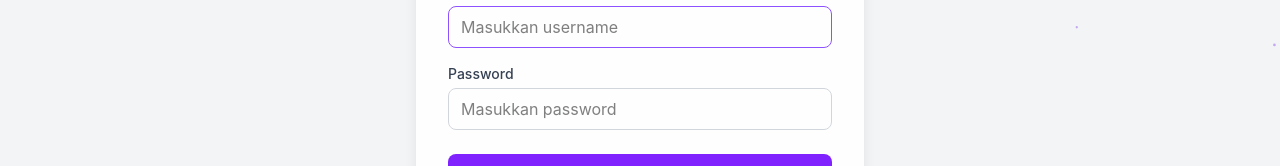
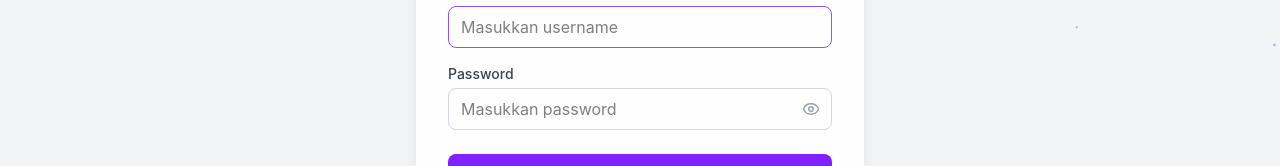
Before and after one commit to muelava/ntt-tech-fe, a React (Vite) app: page /login in a window 1280 px wide. Shown: the part 320-486 px from the top of the page. Built offline with nearby package versions, Linux system fonts and the light colour scheme.

Commit message:
bug-fix: Add a `PasswordInput` component with visibility toggle and refactor product detail page to use a modal for editing.

```diff
--- /dev/null
+++ b/src/components/atoms/PasswordInput.tsx
@@ -0,0 +1,22 @@
+import { useState, type InputHTMLAttributes } from "react";
+import { Eye, EyeOff } from "lucide-react";
+
+interface PasswordInputProps extends Omit<InputHTMLAttributes<HTMLInputElement>, "type"> {
+  error?: boolean;
+}
+
+export default function PasswordInput({ error, className = "", ...props }: PasswordInputProps) {
+  const [show, setShow] = useState(false);
+
+  const base = "w-full px-3 py-2 pr-10 border rounded-lg outline-none transition-colors duration-200";
+  const state = error ? "border-red-500 focus:border-red-500" : "border-gray-300 focus:border-blue-500";
+
+  return (
+    <div className="relative">
+      <input type={show ? "text" : "password"} className={`${base} ${state} ${className}`} {...props} />
+      <button type="button" onClick={() => setShow(!show)} className="absolute right-3 top-1/2 -translate-y-1/2 text-gray-400 hover:text-gray-600 cursor-pointer">
+        {show ? <EyeOff size={18} /> : <Eye size={18} />}
+      </button>
+    </div>
+  );
+}
--- a/src/pages/LoginPage.tsx
+++ b/src/pages/LoginPage.tsx
@@ -5,6 +5,8 @@ import { loadSlim } from "@tsparticles/slim";
 import { goeyToast } from "goey-toast";
 import { useAuthStore } from "@/stores/useAuthStore";
 import InputField from "@/components/molecules/InputField";
+import Label from "@/components/atoms/Label";
+import PasswordInput from "@/components/atoms/PasswordInput";
 import Button from "@/components/atoms/Button";
 
 export default function LoginPage() {
@@ -92,7 +94,10 @@ export default function LoginPage() {
 
         <form onSubmit={handleSubmit}>
           <InputField id="username" label="Username" value={username} onChange={handleChange(setUsername)} placeholder="Masukkan username" autoFocus error={hasError ? " " : undefined} />
-          <InputField id="password" label="Password" type="password" value={password} onChange={handleChange(setPassword)} placeholder="Masukkan password" error={hasError ? " " : undefined} />
+          <div className="mb-4">
+            <Label htmlFor="password">Password</Label>
+            <PasswordInput id="password" value={password} onChange={handleChange(setPassword)} placeholder="Masukkan password" error={!!hasError} />
+          </div>
           <Button type="submit" isLoading={isLoading} className="w-full mt-2">
             Login
           </Button>
--- a/src/pages/ProductDetailPage.tsx
+++ b/src/pages/ProductDetailPage.tsx
@@ -1,22 +1,43 @@
-import { useEffect } from "react";
+import { useEffect, useState } from "react";
 import { useParams, useNavigate } from "react-router-dom";
 import { useProductStore } from "@/stores/useProductStore";
 import Button from "@/components/atoms/Button";
+import Modal from "@/components/atoms/Modal";
+import ProductForm from "@/components/organisms/ProductForm";
 import ProductDetailSkeleton from "@/components/molecules/ProductDetailSkeleton";
+import type { ProductFormData } from "@/types/product";
 
 export default function ProductDetailPage() {
   const { id } = useParams();
   const navigate = useNavigate();
-  const { selectedProduct: product, loading, fetchProduct, clearSelected } = useProductStore();
+  const { selectedProduct: product, loading, fetchProduct, updateProduct, clearSelected } = useProductStore();
+  const [modalOpen, setModalOpen] = useState(false);
 
   useEffect(() => {
     if (id) fetchProduct(Number(id));
     return () => clearSelected();
   }, [id, fetchProduct, clearSelected]);
 
+  const handleSubmit = async (data: ProductFormData) => {
+    if (product) {
+      await updateProduct(product.id, data);
+      setModalOpen(false);
+      fetchProduct(product.id);
+    }
+  };
+
   if (loading || !product) {
     return <ProductDetailSkeleton />;
   }
+
+  const initialData: ProductFormData = {
+    title: product.title,
+    description: product.description,
+    category: product.category,
+    price: product.price,
+    brand: product.brand,
+    stock: product.stock,
+  };
 
   return (
     <div>
@@ -43,7 +64,7 @@ export default function ProductDetailPage() {
             </div>
 
             <div className="flex gap-2">
-              <Button onClick={() => navigate(`/products/${product.id}/edit`)}>Edit</Button>
+              <Button onClick={() => setModalOpen(true)}>Edit</Button>
             </div>
           </div>
         </div>
@@ -65,6 +86,10 @@ export default function ProductDetailPage() {
           </div>
         )}
       </div>
+
+      <Modal isOpen={modalOpen} onClose={() => setModalOpen(false)} title="Edit Product">
+        <ProductForm initialData={initialData} onSubmit={handleSubmit} isLoading={loading} />
+      </Modal>
     </div>
   );
 }
```
